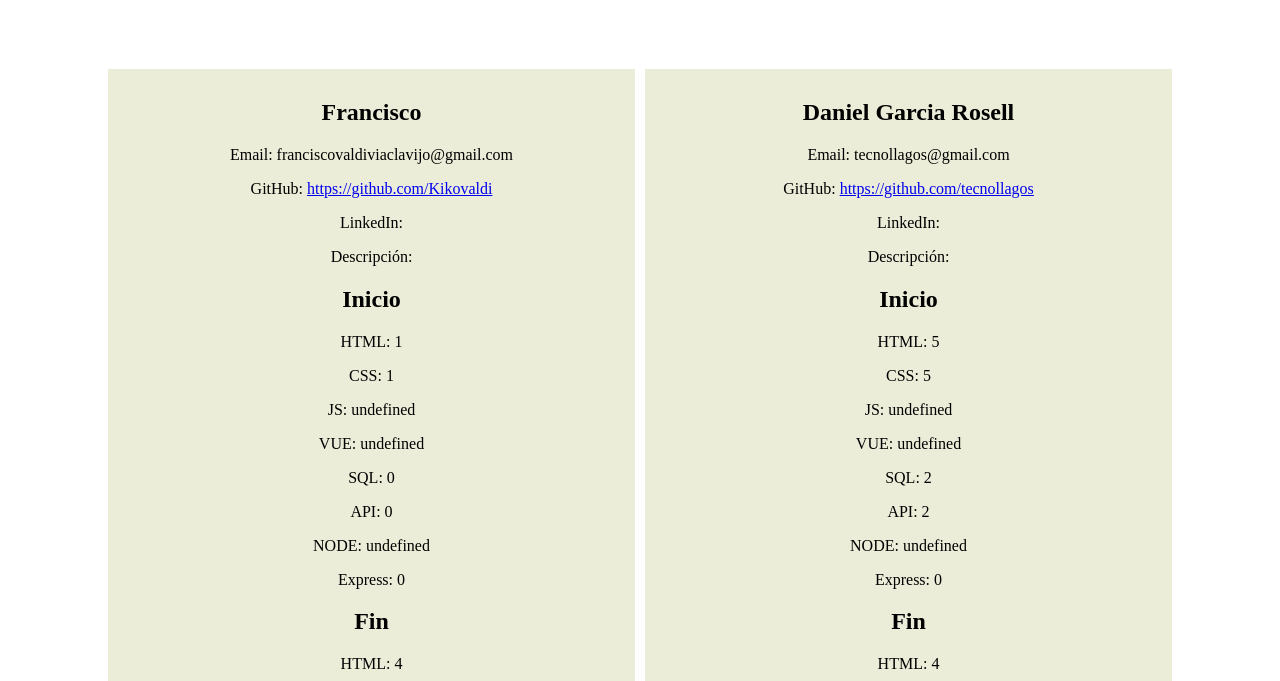
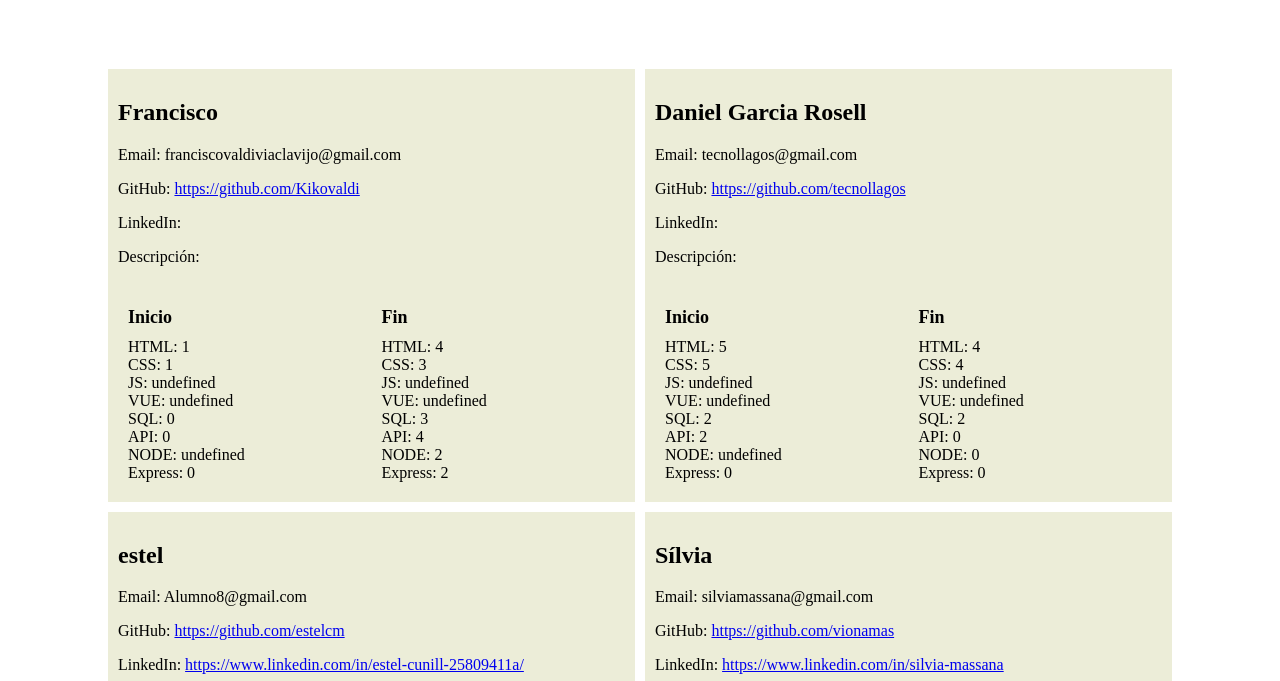
Before and after one commit to vionamas/ejercicio_json, a plain HTML site: page index.html in a window 1280 px wide. Shown: the part 119-800 px from the top of the page. Drawn offline with Linux system fonts and the light colour scheme.

Commit message:
mes estils

```diff
--- a/index.html
+++ b/index.html
@@ -15,7 +15,7 @@
             grid-template-columns: repeat(2, 1fr);
             gap: 10px;
             padding: 50px;
-            text-align: center;
+            /* text-align: center; */
         }
 
         .alumno {
@@ -23,6 +23,28 @@
             background: rgb(236, 237, 216);
             padding: 10px;
         }
+
+.inicio_fin {
+  display: flex; /* Activa el modelo de caja flexible (flexbox) */
+}
+
+.inicio, .fin {
+  flex: 1; /* Hace que las columnas se expandan para llenar el espacio disponible */
+  padding: 10px; /* Agrega relleno para separar los contenidos */
+
+}
+
+/* Opcional: Estilo para encabezados */
+.inicio h2, .fin h2 {
+  font-size: 18px;
+  margin-bottom: 10px;
+}
+
+/* Opcional: Estilo para párrafos */
+.inicio p, .fin p {
+  margin: 0;
+}
+
 
     </style>
 </head>
@@ -51,8 +73,8 @@
                         <p>GitHub: <a href="${alumno.github}" target="_blank">${alumno.github}</a></p>
                         <p>LinkedIn: <a href="${alumno.linked}" target="_blank">${alumno.linked}</a></p>
                         <p>Descripción:</p>
-                        <div>
-                        <div>
+                        <div class="inicio_fin">
+                        <div class="inicio">
                         <h2>Inicio</h2>
                         <p>HTML: ${alumno.inicio.html}</p>
                         <p>CSS: ${alumno.inicio.css}</p>
@@ -63,7 +85,7 @@
                         <p>NODE: ${alumno.inicio.node}</p>
                         <p>Express: ${alumno.inicio.express}</p>
                         </div>
-                        <div>
+                        <div class="fin">
                         <h2>Fin</h2>
                         <p>HTML: ${alumno.fin.html}</p>
                         <p>CSS: ${alumno.fin.css}</p>
```
